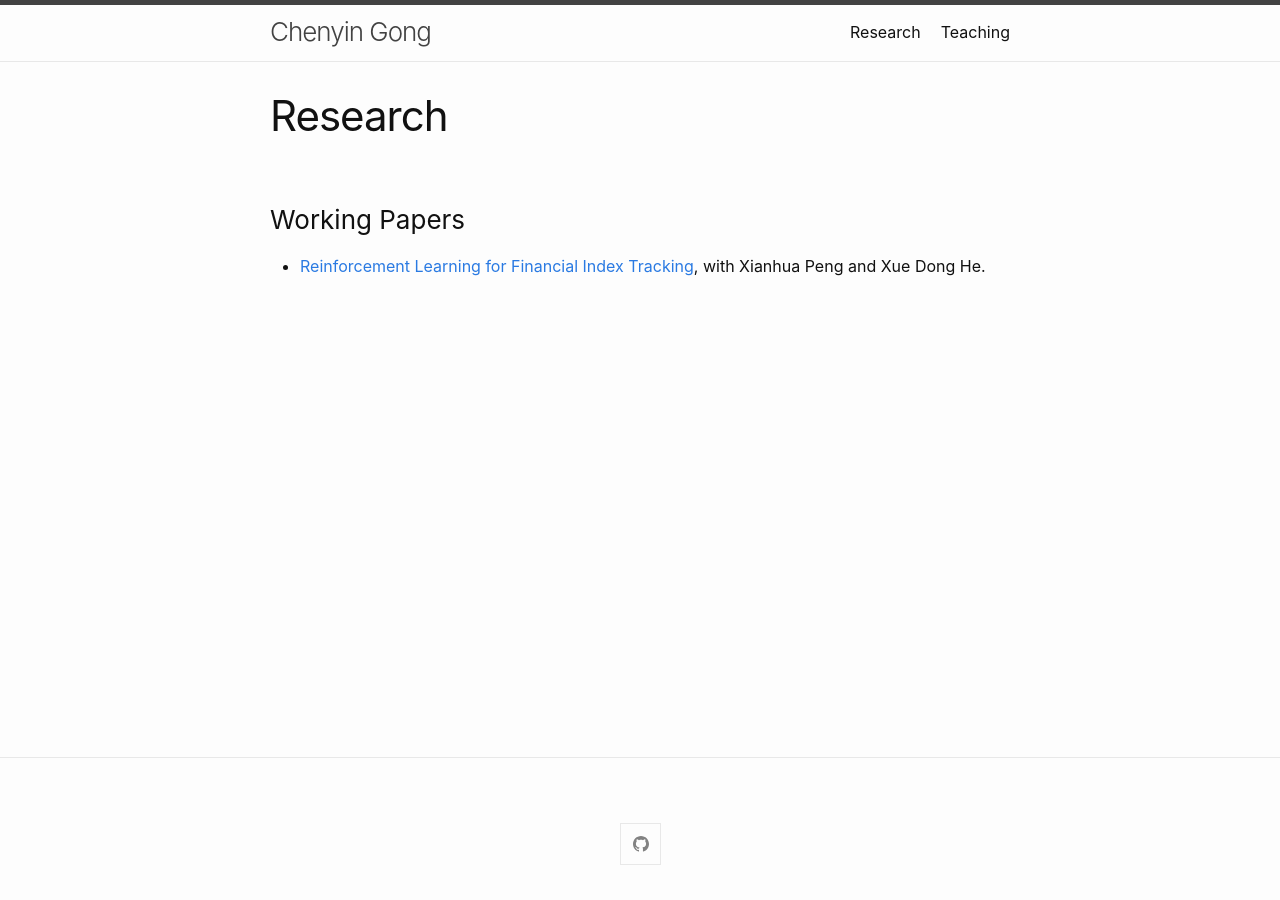
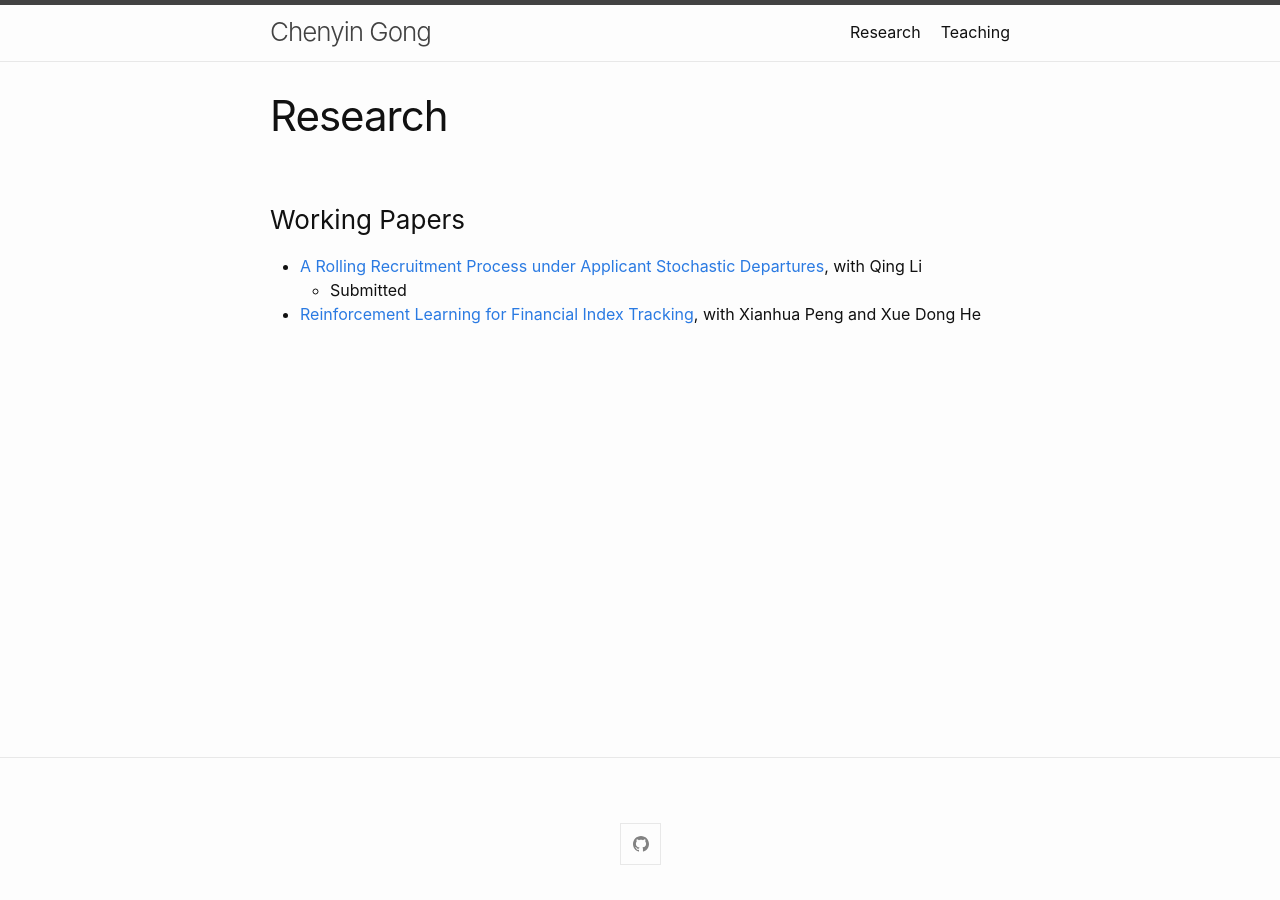
Before and after one commit to chenyingong/chenyingong.github.io, a Jekyll site: the page built from research.md, in a window 1280 px wide. Built offline with Jekyll 4.4.1, drawn with Linux system fonts in a browser that asks for light colours.

Commit message:
info updates

```diff
--- a/research.md
+++ b/research.md
@@ -6,4 +6,8 @@ permalink: /research/
 
 ### Working Papers
 
-* [Reinforcement Learning for Financial Index Tracking](https://papers.ssrn.com/sol3/papers.cfm?abstract_id=4532072), with Xianhua Peng and Xue Dong He.
+* [A Rolling Recruitment Process under Applicant Stochastic Departures](https://ssrn.com/abstract=4787415), with Qing Li
+  * Submitted
+
+
+* [Reinforcement Learning for Financial Index Tracking](https://ssrn.com/abstract=4532072), with Xianhua Peng and Xue Dong He
```
Also changed, not shown: index.md (+1 -1 lines).
